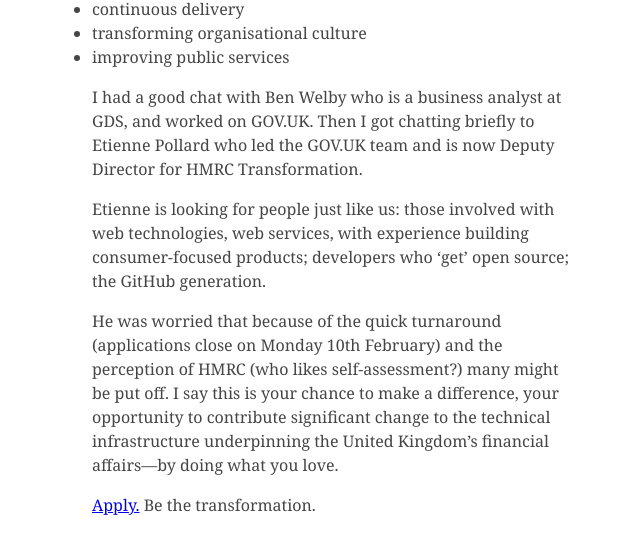
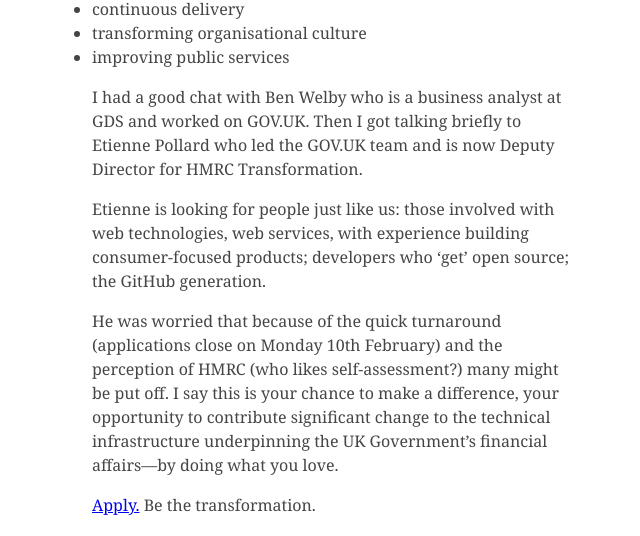
Before and after one commit to pootsbook/crossingtherubicon, a Jekyll site: the page built from _posts/2014-02-05-work-for-hmrc.md, in a window 1280 px wide. Shown: the part 1577-2113 px from the top of the page, without its empty margins (308-948 px from the left). Built offline with Jekyll 4.4.1, drawn with Linux system fonts in a browser that asks for light colours; comment, search, counter and statistics services are not loaded.

Commit message:
Punctuation, style and correctness edits

```diff
--- a/_posts/2014-02-05-work-for-hmrc.md
+++ b/_posts/2014-02-05-work-for-hmrc.md
@@ -30,11 +30,11 @@
 - transforming organisational culture
 - improving public services
 
-I had a good chat with Ben Welby who is a business analyst at GDS, and worked on GOV.UK. Then I got chatting briefly to Etienne Pollard who led the GOV.UK team and is now Deputy Director for HMRC Transformation.
+I had a good chat with Ben Welby who is a business analyst at GDS and worked on GOV.UK. Then I got talking briefly to Etienne Pollard who led the GOV.UK team and is now Deputy Director for HMRC Transformation.
 
 Etienne is looking for people just like us: those involved with web technologies, web services, with experience building consumer-focused products; developers who ‘get’ open source; the GitHub generation.
 
-He was worried that because of the quick turnaround (applications close on Monday 10th February) and the perception of HMRC (who likes self-assessment?) many might be put off. I say this is your chance to make a difference, your opportunity to contribute significant change to the technical infrastructure underpinning the United Kingdom’s financial affairs—by doing what you love.
+He was worried that because of the quick turnaround (applications close on Monday 10th February) and the perception of HMRC (who likes self-assessment?) many might be put off. I say this is your chance to make a difference, your opportunity to contribute significant change to the technical infrastructure underpinning the UK Government’s financial affairs—by doing what you love.
 
 [Apply.](https://www.gov.uk/government/news/hmrc-now-recruiting-for-world-class-digital-skills) Be the transformation.
 
```
